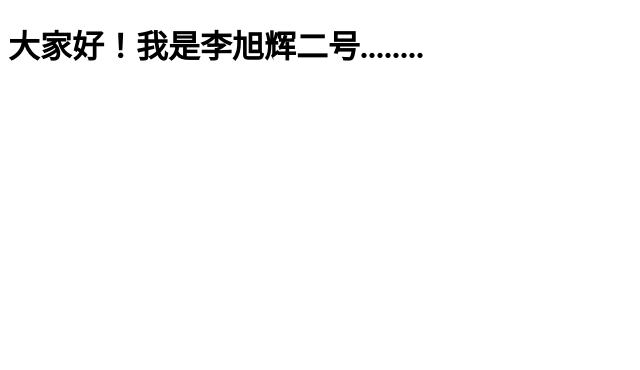
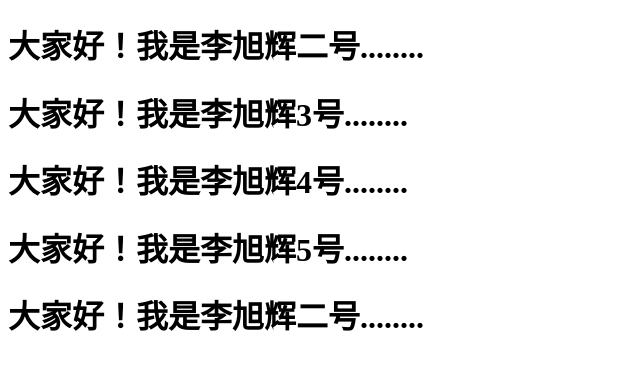
Before and after one commit to pyb2315/pybbigtwo, a plain HTML site: page index.html in a window 1280 px wide. Shown: the whole page, without its empty margins (0-640 px from the left). Drawn offline with Linux system fonts and the light colour scheme.

Commit message:
王海修改

```diff
--- a/index.html
+++ b/index.html
@@ -6,5 +6,9 @@
 </head>
 <body>
     <h1>大家好！我是李旭辉二号........</h1>
+    <h1>大家好！我是李旭辉3号........</h1>
+    <h1>大家好！我是李旭辉4号........</h1>
+    <h1>大家好！我是李旭辉5号........</h1>
+    <h1>大家好！我是李旭辉二号........</h1>
 </body>
 </html>
```
